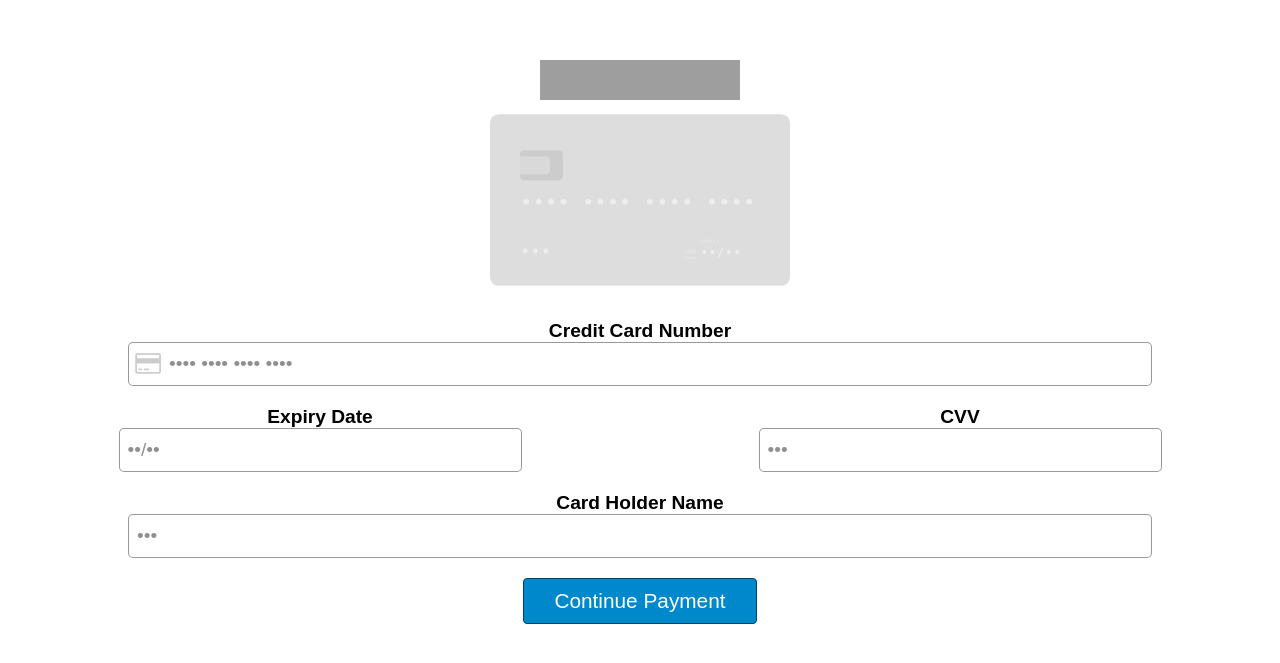
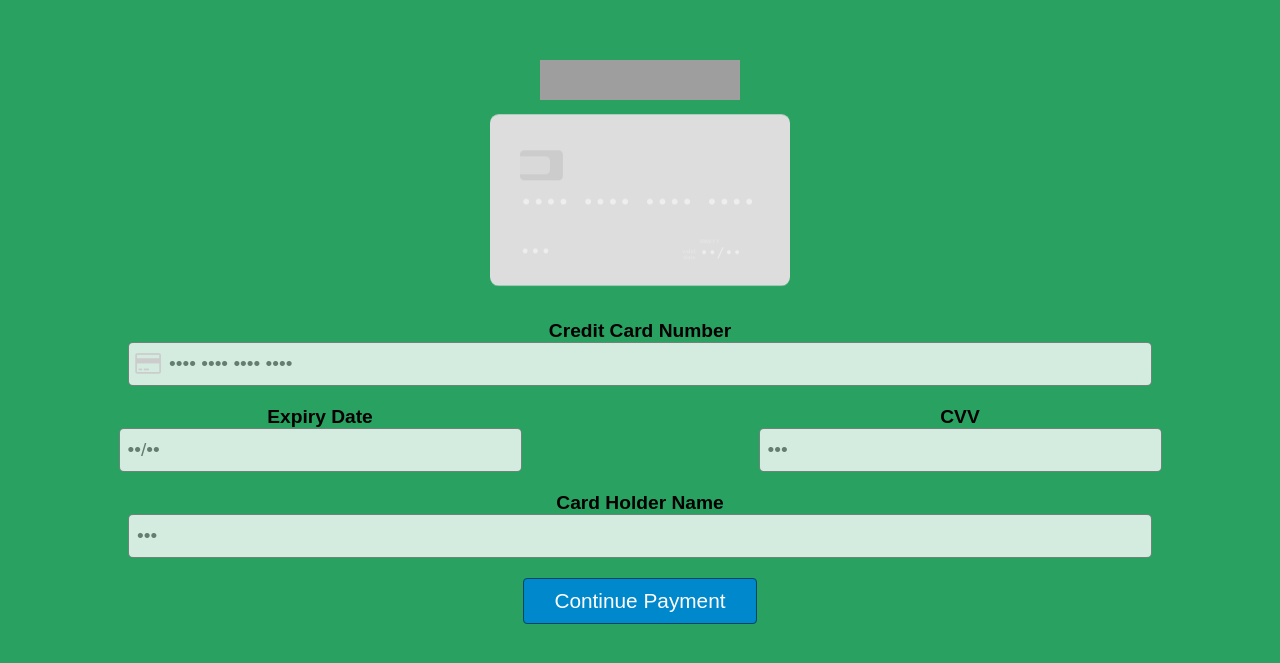
Before and after one commit to khosy19/grande, a Laravel app: template resources/views/guest/cc_transaksi.blade.php in a window 1280 px wide. Shown: the top 663 px of the page. Run offline with Laravel 8, Linux system fonts and the light colour scheme; the template is opened without the code that fills it, so the values that code supplies are empty; some libraries are stand-ins or nearby versions; grey boxes are pictures that could not be loaded.

Commit message:
ubah background cc

```diff
--- a/resources/views/guest/cc_transaksi.blade.php
+++ b/resources/views/guest/cc_transaksi.blade.php
@@ -14,7 +14,7 @@
             }
 
             body {
-                background:#ffffff;
+                background:#28a161;
                 font-family: 'Source Sans Pro', sans-serif;
                 padding-top:60px;
             }
```
